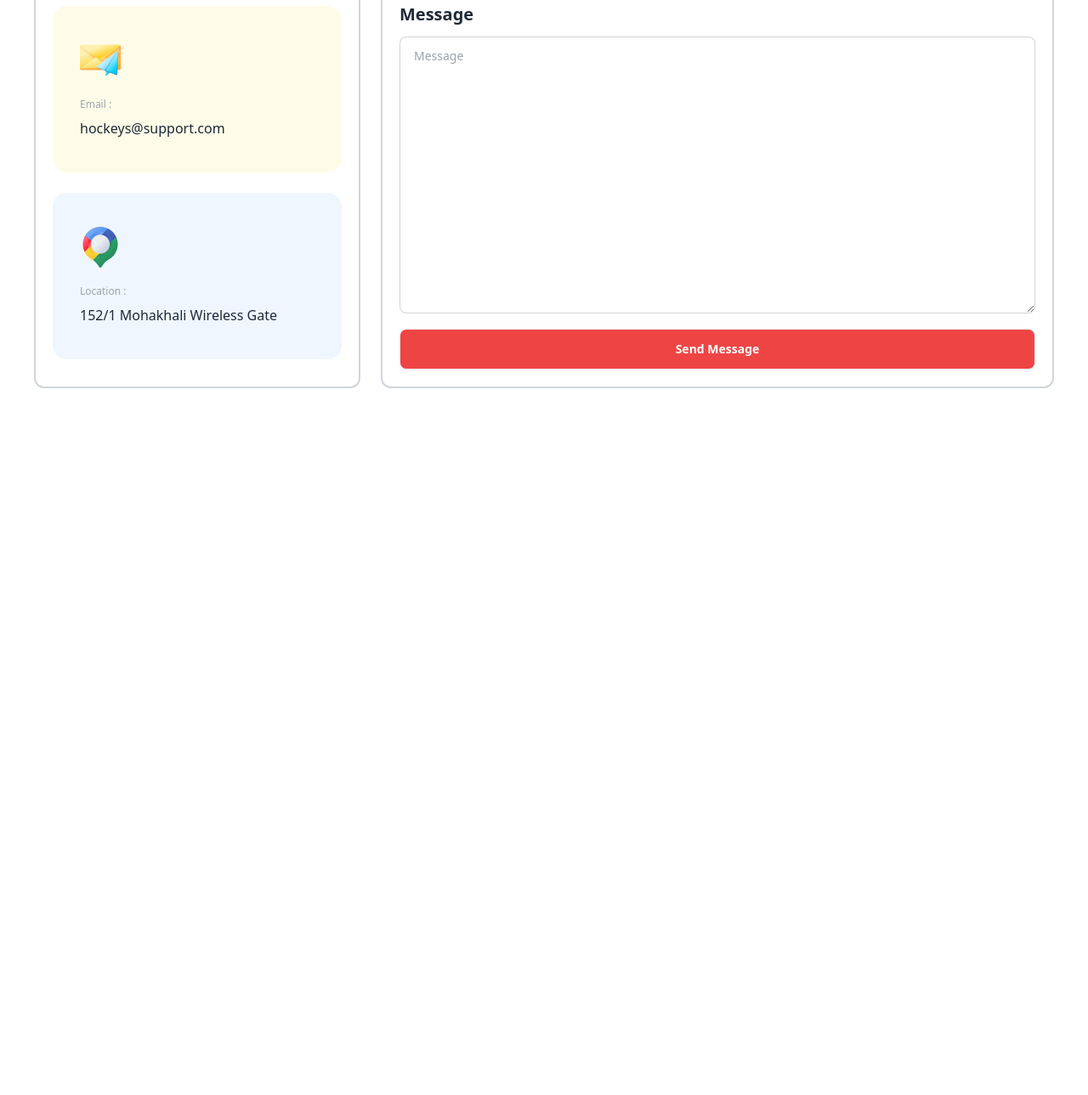
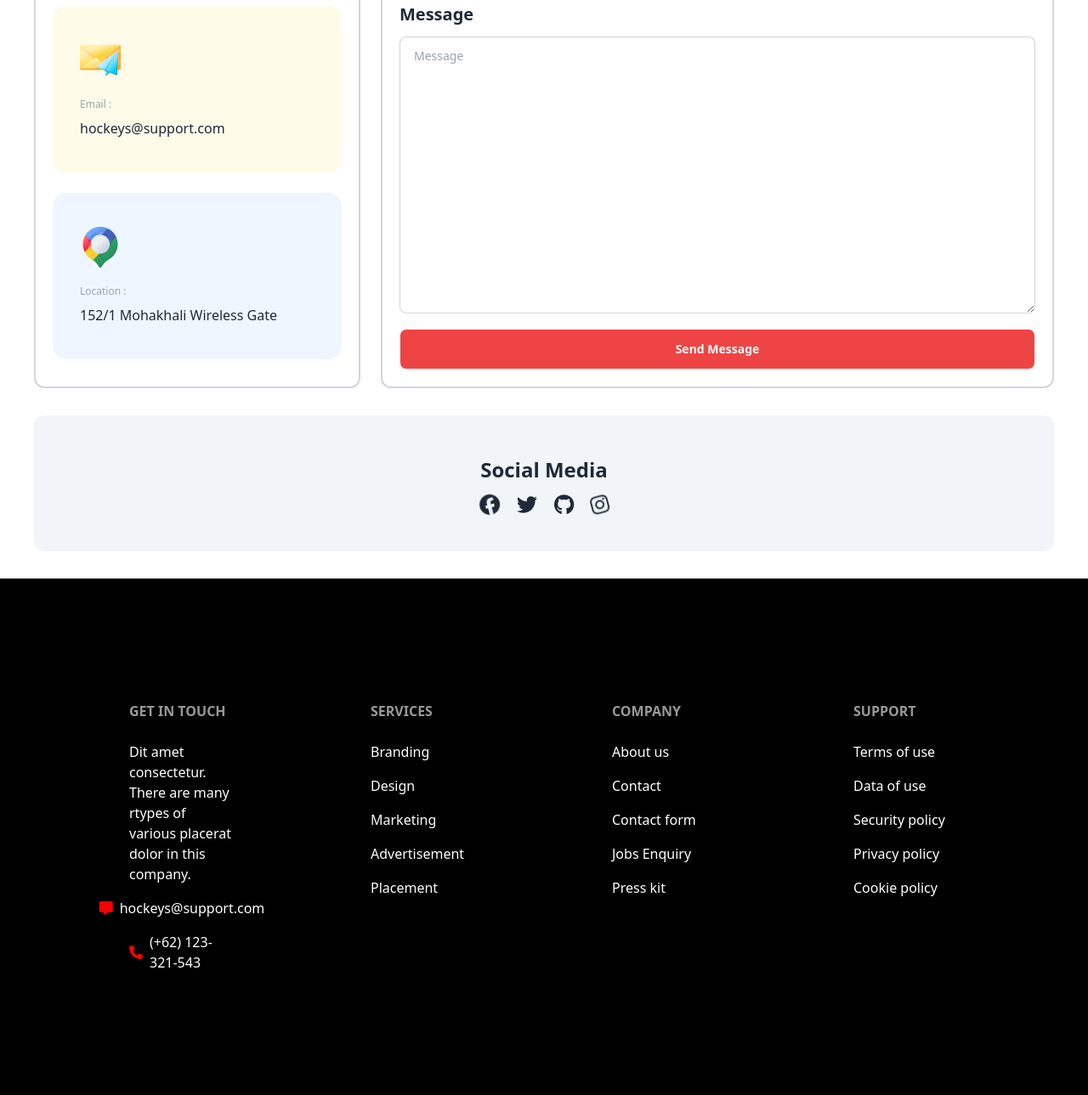
Before and after one commit to naim-rahman/Assignment-03-PH, a plain HTML site: page index.html in a window 1280 px wide. Shown: the part 4499-5788 px from the top of the page at 85% size. Before the commit the page ends 4988 px from the top, so only its background shows below. Drawn offline with nearby package versions, Linux system fonts and the light colour scheme.

Commit message:
added social, footer & complete the hockey website

```diff
--- a/index.html
+++ b/index.html
@@ -609,9 +609,69 @@
                 </div>
             </div>
         </section>
+        <!-- social -->
+        <section>
+            <div class="container mx-auto lg:px-10 px-4 my-8">
+                <div class="bg-slate-100 w-full h-40 py-12 rounded-xl">
+                    <h3 class="font-bold text-2xl text-center">Social Media</h3>
+                    <div class="flex justify-center gap-5 mt-6">
+
+                        <i class="fa-brands fa-facebook fa-shake fa-xl"></i>
+                        <i class="fa-brands fa-twitter fa-bounce fa-xl"></i>
+                        <i class="fa-brands fa-github fa-bounce fa-xl"></i>
+                        <i class="fa-brands fa-instagram fa-shake fa-xl"></i>
+
+                    </div>
+                </div>
+            </div>
+        </section>
     </main>
     <footer>
-
+        <!-- footer -->
+        <div class=" bg-black text-base text-white py-10 lg:p-28 md:p-24">
+            <div class="container mx-auto lg:px-10 px-4 my-8">
+                <div class="grid grid-cols-2 justify-around lg:grid-cols-4 gap-10 lg:gap-40">
+                    <nav class="flex flex-col col-span-2 lg:col-span-1  lg:space-y-4 w-full lg:text-left text-center">
+                        <h6 class="footer-title">Get In Touch</h6>
+                        <a class="link link-hover">Dit amet consectetur. There are many rtypes of various placerat
+                            dolor in this company.
+                        </a>
+                        <div class="flex items-center gap-2  justify-center ">
+                            <i class="fa-solid fa-message" style="color: red"></i>
+                            <p class="font-medium text-base ">hockeys@support.com</p>
+                        </div>
+                        <div class="flex items-center justify-center  gap-2 ">
+                            <i class="fa-solid fa-phone" style="color: red;"></i>
+                            <p class="font-medium text-base ">(+62) 123-321-543</p>
+                        </div>
+                    </nav>
+                    <nav class="flex flex-col lg:space-y-4 w-full lg:text-left text-center">
+                        <h6 class="footer-title">Services</h6>
+                        <a class="link link-hover">Branding</a>
+                        <a class="link link-hover">Design</a>
+                        <a class="link link-hover">Marketing</a>
+                        <a class="link link-hover">Advertisement</a>
+                        <a class="link link-hover">Placement</a>
+                    </nav>
+                    <nav class="flex flex-col lg:space-y-4 w-full lg:text-left text-center">
+                        <h6 class="footer-title">Company</h6>
+                        <a class="link link-hover">About us</a>
+                        <a class="link link-hover">Contact</a>
+                        <a class="link link-hover">Contact form</a>
+                        <a class="link link-hover">Jobs Enquiry</a>
+                        <a class="link link-hover">Press kit</a>
+                    </nav>
+                    <nav class="flex flex-col col-span-2 lg:col-span-1 lg:space-y-4 w-full lg:text-left text-center">
+                        <h6 class="footer-title">Support</h6>
+                        <a class="link link-hover">Terms of use</a>
+                        <a class="link link-hover">Data of use</a>
+                        <a class="link link-hover">Security policy</a>
+                        <a class="link link-hover">Privacy policy</a>
+                        <a class="link link-hover">Cookie policy</a>
+                    </nav>
+                </div>
+            </div>
+        </div>
     </footer>
 </body>
 
```
